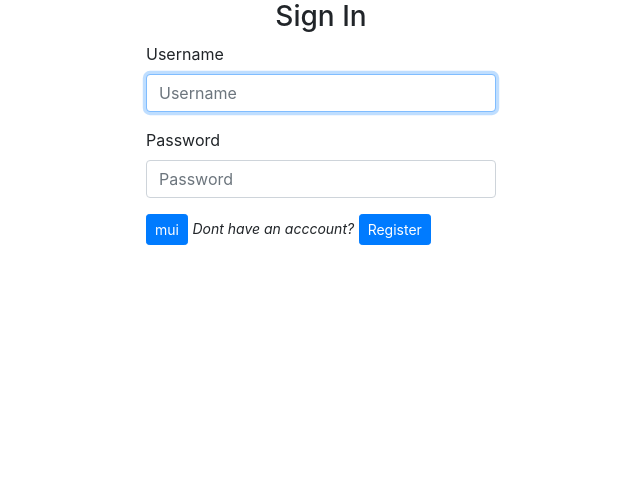
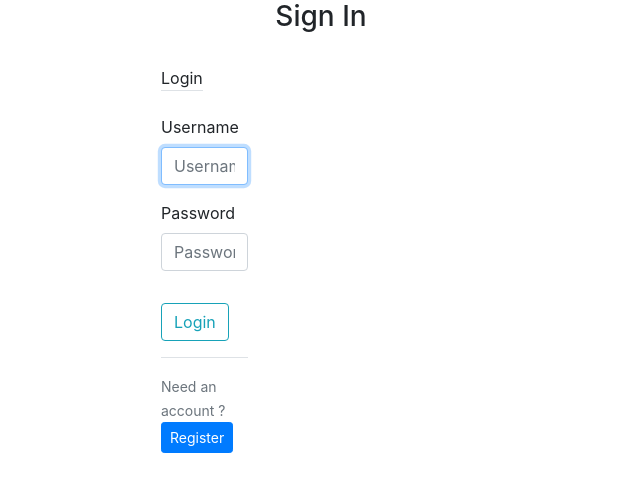
Before and after one commit to kiplaa1500/Awwards, a Django app: page /accounts/login/ in a window 1280 px wide. Shown: the top 492 px of the page, without its empty margins (319-959 px from the left). Run offline with Django 3.2, Linux system fonts and the light colour scheme; some libraries are stand-ins or nearby versions.

Commit message:
Deployemnt to heroku

```diff
--- a/user/templates/django_registration/profile.html
+++ b/user/templates/django_registration/profile.html
@@ -46,7 +46,7 @@
                                 {% if project_item.project_image %}
                                 <a href="/project/{{project_item.id}}">
                                     <img class="card-img-top" src="{{project_item.project_image.url}}"
-                                        alt="{{ project_item.project_name }}" height="300px" width="320px">
+                                        alt="{{ project_item.project_name }}" height="300px" width="320">
                                 </a>
                                 {% else %}
                                 <a href="/project/{{project_item.id}}">
--- a/user/templates/registration/login.html
+++ b/user/templates/registration/login.html
@@ -6,35 +6,29 @@
 
         <div class="col-md-4"></div>
         <div class="col-md-4">
-            {% if form.errors %}
+            {%if form.errors%}
             <p> Password or Username is incorrect </p>
-            {% endif %}
+            {%endif%}
             <div class="panel panel-default">
 
                 <div class="panel-heading">
                     <h3 class="text-center">Sign In</h3>
                 </div>
-                <div class="panel-body">
-
-                    <action action="/accounts/login/" method="post">
+                <div class="col-md-4 pt-3 mt-3 bord">
+                    <form action="" method="POST">
                         {% csrf_token %}
-                        {% bootstrap_form form%}
-
+                        <fieldset class="form-group">
+                            <label for="" class="border-bottom mb-4 text-center">Login</label>
+                            {%bootstrap_form form%}
+                        </fieldset>
                         <div class="form-group">
-                            <input type="submit" class="btn btn-primary btn-sm" value="mui">
-
-
-
-                            <small style=" font-style: italic;">Dont have an acccount?</small> <a
-                                href="/accounts/register/" class="btn btn-primary btn-sm">Register</a>
-
+                            <button class="btn btn-outline-info" type="submit">Login</button>
                         </div>
-                    </action>
-
-                    <input type="hidden" name="next" value="{{next}}">
-
                     </form>
-
+                    <div class="border-top pt-3">
+                        <small class="text-muted">Need an account ? <a href="/accounts/register/"
+                                class="btn btn-primary btn-sm">Register</a></small>
+                    </div>
                 </div>
 
             </div>
--- a/user/urls.py
+++ b/user/urls.py
@@ -1,5 +1,6 @@
 from django.urls import path,re_path,include
 from django.conf.urls import url
+from django.contrib.auth import views as auth_views
 from . import views
 from django.conf import settings
 from django.conf.urls.static import static
@@ -7,6 +8,7 @@ from django.conf.urls.static import static
 urlpatterns =[
     path('', views.home, name = 'home'),
     re_path('project/(\d+)', views.get_project_by_id, name='project_results'),
+    path('accounts/login/',auth_views.LoginView.as_view(template_name = 'auth/login.html'),name='login'),
     path('new/project', views.new_project, name='new-project'),
     path('api/projects/', views.ProjectsList.as_view()),
     path('api/profile/', views.ProfileList.as_view()),
--- a/user/views.py
+++ b/user/views.py
@@ -101,7 +101,7 @@ def user_profiles(request):
     current_user = request.user
     author = current_user
     profile = Profile.objects.filter(user=current_user).first()
-    user_profile = Profile.objects.get(user=request.user)
+    # user_profile = Profile.objects.get(user=request.user)
     projects = Projects.get_by_author(author)
 
 
```
